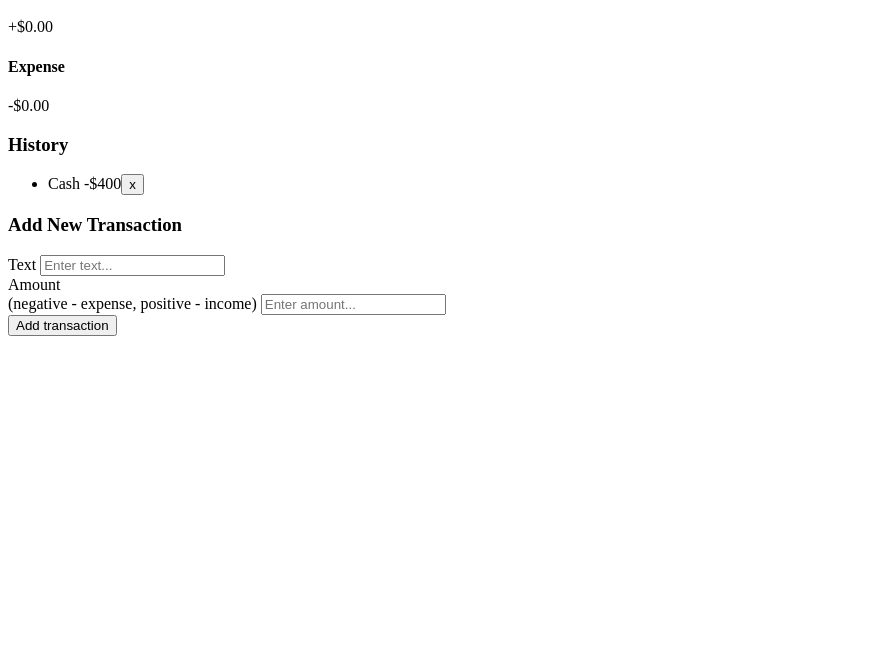
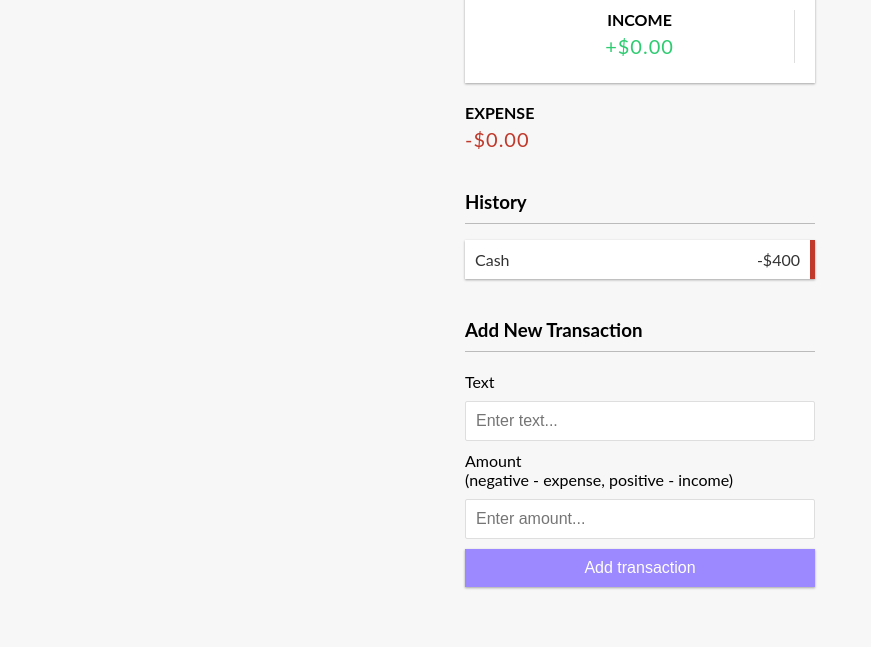
Before and after one commit to johnLeavell/js-expense-tracker, a plain HTML site: page index.html in a window 1280 px wide. Shown: the part 187-834 px from the top of the page, without its empty margins (0-871 px from the left). Before the commit the page ends 800 px from the top, so only its background shows below. Drawn offline with Linux system fonts and the light colour scheme.

Commit message:
added styling

```diff
--- a/index.html
+++ b/index.html
@@ -43,6 +43,6 @@
     </div>
 
 
-    <script src="script.js"></script>
+    <script defer src="script.js"></script>
 </body>
 </html>
--- a/style.css
+++ b/style.css
@@ -0,0 +1,151 @@
+@import url('https://fonts.googleapis.com/css2?family=Work+Sans:ital,wght@1,300&display=swap');
+
+:root {
+    --box-shadow: 0 1px 3px rgba(0, 0, 0, 0.12), 0 1px 2px rgba(0, 0, 0, 0.24);
+  }
+
+  * {
+    box-sizing: border-box;
+  }
+
+  body {
+    background-color: #f7f7f7;
+    display: flex;
+    flex-direction: column;
+    align-items: center;
+    justify-content: center;
+    min-height: 100vh;
+    margin: 0;
+    font-family: 'Lato', sans-serif;
+  }
+
+  .container {
+    margin: 30px auto;
+    width: 350px;
+  }
+
+  h1 {
+    letter-spacing: 1px;
+    margin: 0;
+  }
+
+  h3 {
+    border-bottom: 1px solid #bbb;
+    padding-bottom: 10px;
+    margin: 40px 0 10px;
+  }
+
+  h4 {
+    margin: 0;
+    text-transform: uppercase;
+  }
+
+  .inc-exp-container {
+    background-color: #fff;
+    box-shadow: var(--box-shadow);
+    padding: 20px;
+    display: flex;
+    justify-content: space-between;
+    margin: 20px 0;
+  }
+
+  .inc-exp-container > div {
+    flex: 1;
+    text-align: center;
+  }
+
+  .inc-exp-container > div:first-of-type {
+    border-right: 1px solid #dedede;
+  }
+
+  .money {
+    font-size: 20px;
+    letter-spacing: 1px;
+    margin: 5px 0;
+  }
+
+  .money.plus {
+    color: #2ecc71;
+  }
+
+  .money.minus {
+    color: #c0392b;
+  }
+
+  label {
+    display: inline-block;
+    margin: 10px 0;
+  }
+
+  input[type='text'],
+  input[type='number'] {
+    border: 1px solid #dedede;
+    border-radius: 2px;
+    display: block;
+    font-size: 16px;
+    padding: 10px;
+    width: 100%;
+  }
+
+  .btn {
+    cursor: pointer;
+    background-color: #9c88ff;
+    box-shadow: var(--box-shadow);
+    color: #fff;
+    border: 0;
+    display: block;
+    font-size: 16px;
+    margin: 10px 0 30px;
+    padding: 10px;
+    width: 100%;
+  }
+
+  .btn:focus,
+  .delete-btn:focus {
+    outline: 0;
+  }
+
+  .list {
+    list-style-type: none;
+    padding: 0;
+    margin-bottom: 40px;
+  }
+
+  .list li {
+    background-color: #fff;
+    box-shadow: var(--box-shadow);
+    color: #333;
+    display: flex;
+    justify-content: space-between;
+    position: relative;
+    padding: 10px;
+    margin: 10px 0;
+  }
+
+  .list li.plus {
+    border-right: 5px solid #2ecc71;
+  }
+
+  .list li.minus {
+    border-right: 5px solid #c0392b;
+  }
+
+  .delete-btn {
+    cursor: pointer;
+    background-color: #e74c3c;
+    border: 0;
+    color: #fff;
+    font-size: 20px;
+    line-height: 20px;
+    padding: 2px 5px;
+    position: absolute;
+    top: 50%;
+    left: 0;
+    transform: translate(-100%, -50%);
+    opacity: 0;
+    transition: opacity 0.3s ease;
+  }
+
+  .list li:hover .delete-btn {
+    opacity: 1;
+  }
```
